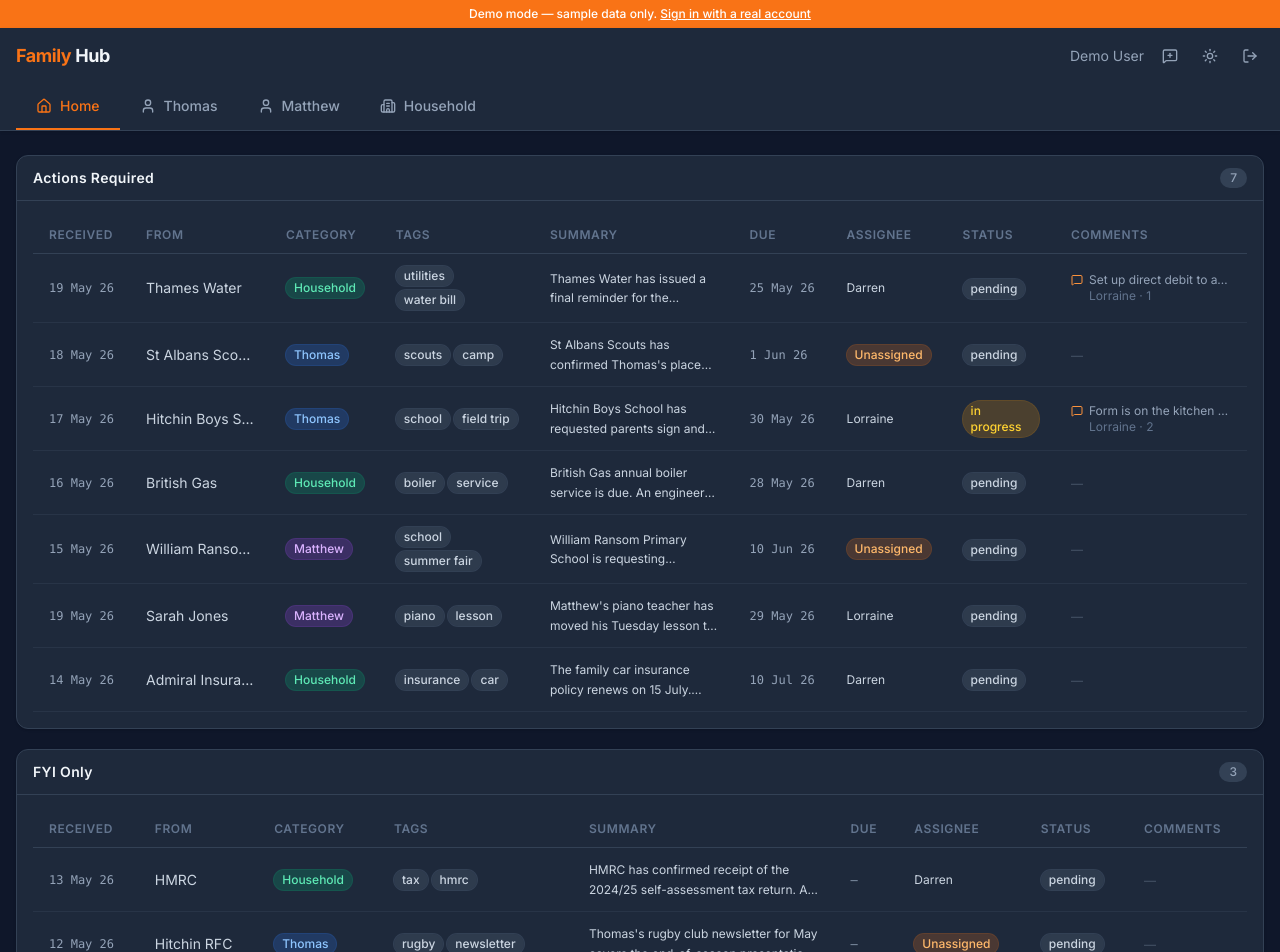
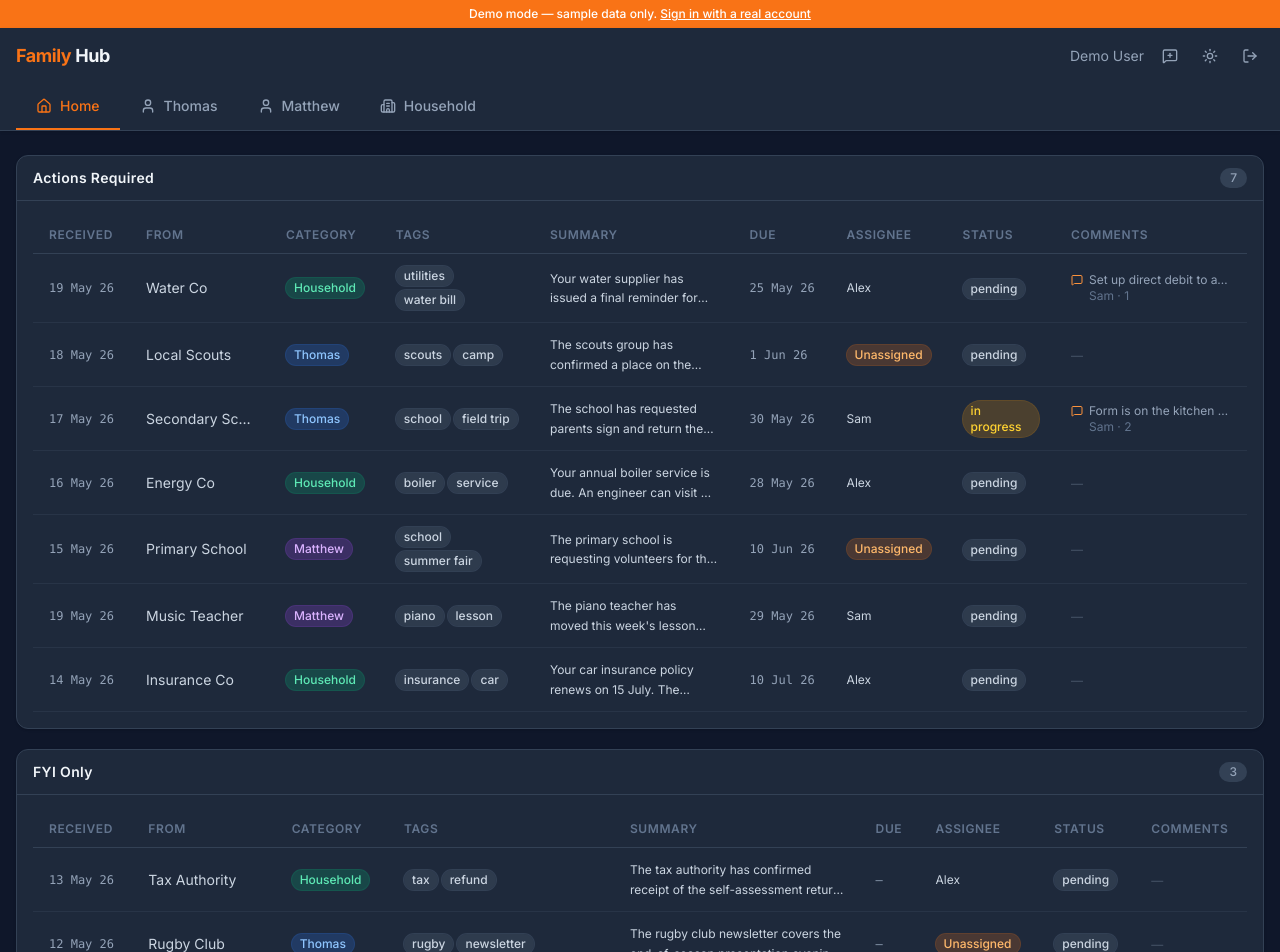
Before and after one commit to SaltenFisk/familyhub, a React (Vite) app in the folder client/: page /#/demo in a window 1280 px wide. Shown: the top 952 px of the page. Built offline with nearby package versions, Linux system fonts and the light colour scheme.

Commit message:
Remove identifiable info from demo data
Replace real school names, family names, banks, and account details
with generic placeholders (Water Co, Primary School, Insurance Co etc).
All email addresses use .example.com domains.

Co-Authored-By: Claude Sonnet 4.6 <noreply@anthropic.com>

```diff
--- a/client/src/demo/mockData.ts
+++ b/client/src/demo/mockData.ts
@@ -5,158 +5,158 @@ export const DEMO_USER = { id: 0, name: 'Demo User', email: 'demo@example.com',
 export const DEMO_TASKS: Task[] = [
   {
     id: 1, email_id: 1,
-    summary: 'Thames Water has issued a final reminder for the outstanding balance on your account. Payment is due immediately to avoid interruption of service.',
+    summary: 'Your water supplier has issued a final reminder for the outstanding balance on your account. Payment is due immediately to avoid interruption of service.',
     action: 'Pay the outstanding water bill of £142.50 online or by phone',
     due_date: '2026-05-25',
     is_fyi_only: false, status: 'pending',
-    assignee_name: 'Darren',
+    assignee_name: 'Alex',
     categories: 'Household', tags: 'utilities,water bill',
-    from_address: 'billing@thameswater.co.uk', from_name: 'Thames Water',
+    from_address: 'billing@waterco.example.com', from_name: 'Water Co',
     subject: 'Final Reminder – Account Balance Outstanding',
     received_at: '2026-05-19T08:14:00Z',
-    comment_count: 1, latest_comment: 'Set up direct debit to avoid this', latest_comment_by: 'Lorraine',
+    comment_count: 1, latest_comment: 'Set up direct debit to avoid this', latest_comment_by: 'Sam',
   },
   {
     id: 2, email_id: 2,
-    summary: 'St Albans Scouts has confirmed Thomas\'s place on the summer camp from 14–18 July. A deposit of £75 is required by 1 June to secure the booking.',
+    summary: 'The scouts group has confirmed a place on the summer camp from 14–18 July. A deposit is required by 1 June to secure the booking.',
     action: 'Pay £75 deposit for scouts summer camp by 1 June',
     due_date: '2026-06-01',
     is_fyi_only: false, status: 'pending',
     assignee_name: null,
     categories: 'Thomas', tags: 'scouts,camp,payment',
-    from_address: 'admin@stalbansscouts.org.uk', from_name: 'St Albans Scouts',
+    from_address: 'admin@scoutsgroup.example.com', from_name: 'Local Scouts',
     subject: 'Summer Camp 2026 – Deposit Required',
     received_at: '2026-05-18T10:32:00Z',
     comment_count: 0, latest_comment: null, latest_comment_by: null,
   },
   {
     id: 3, email_id: 3,
-    summary: 'Hitchin Boys School has requested parents sign and return the consent form for the Year 9 geography field trip to the Peak District on 12 June.',
-    action: 'Sign and return consent form for Thomas\'s geography field trip',
+    summary: 'The school has requested parents sign and return the consent form for the Year 9 geography field trip on 12 June.',
+    action: 'Sign and return consent form for the geography field trip',
     due_date: '2026-05-30',
     is_fyi_only: false, status: 'in_progress',
-    assignee_name: 'Lorraine',
+    assignee_name: 'Sam',
     categories: 'Thomas', tags: 'school,field trip,consent form',
-    from_address: 'office@hitchinboys.herts.sch.uk', from_name: 'Hitchin Boys School',
+    from_address: 'office@secondaryschool.example.com', from_name: 'Secondary School',
     subject: 'Year 9 Geography Field Trip – Consent Required',
     received_at: '2026-05-17T14:05:00Z',
-    comment_count: 2, latest_comment: 'Form is on the kitchen counter', latest_comment_by: 'Lorraine',
+    comment_count: 2, latest_comment: 'Form is on the kitchen counter', latest_comment_by: 'Sam',
   },
   {
     id: 4, email_id: 4,
-    summary: 'British Gas annual boiler service is due. An engineer can visit on 3 or 6 June between 9am and 1pm. Booking confirmation required.',
+    summary: 'Your annual boiler service is due. An engineer can visit on 3 or 6 June between 9am and 1pm. Booking confirmation required.',
     action: 'Book boiler service appointment for 3 or 6 June',
     due_date: '2026-05-28',
     is_fyi_only: false, status: 'pending',
-    assignee_name: 'Darren',
-    categories: 'Household', tags: 'boiler,service,british gas',
-    from_address: 'service@britishgas.co.uk', from_name: 'British Gas',
+    assignee_name: 'Alex',
+    categories: 'Household', tags: 'boiler,service,home',
+    from_address: 'service@energyco.example.com', from_name: 'Energy Co',
     subject: 'Your Annual Boiler Service is Due',
     received_at: '2026-05-16T09:20:00Z',
     comment_count: 0, latest_comment: null, latest_comment_by: null,
   },
   {
     id: 5, email_id: 5,
-    summary: 'William Ransom Primary School is requesting volunteers for the summer fair on 21 June. Parents are asked to sign up for a one-hour slot.',
+    summary: 'The primary school is requesting volunteers for the summer fair on 21 June. Parents are asked to sign up for a one-hour slot.',
     action: 'Sign up for a volunteer slot at the summer fair on 21 June',
     due_date: '2026-06-10',
     is_fyi_only: false, status: 'pending',
     assignee_name: null,
     categories: 'Matthew', tags: 'school,summer fair,volunteer',
-    from_address: 'office@williamransom.herts.sch.uk', from_name: 'William Ransom Primary School',
+    from_address: 'office@primaryschool.example.com', from_name: 'Primary School',
     subject: 'Summer Fair 2026 – Volunteer Sign-up',
     received_at: '2026-05-15T11:45:00Z',
     comment_count: 0, latest_comment: null, latest_comment_by: null,
   },
   {
     id: 6, email_id: 6,
-    summary: 'Matthew\'s piano teacher has moved his Tuesday lesson to Thursday 29 May at the same time (4:30pm) due to a scheduling conflict.',
-    action: 'Note the change: Matthew\'s piano lesson is Thursday 29 May at 4:30pm, not Tuesday',
+    summary: 'The piano teacher has moved this week\'s lesson from Tuesday to Thursday 29 May at the same time due to a scheduling conflict.',
+    action: 'Note the change: piano lesson is Thursday 29 May at 4:30pm, not Tuesday',
     due_date: '2026-05-29',
     is_fyi_only: false, status: 'pending',
-    assignee_name: 'Lorraine',
+    assignee_name: 'Sam',
     categories: 'Matthew', tags: 'piano,lesson,schedule change',
-    from_address: 'sarah.j.piano@gmail.com', from_name: 'Sarah Jones',
+    from_address: 'teacher@musiclessons.example.com', from_name: 'Music Teacher',
     subject: 'Piano Lesson Rescheduled – Thursday This Week',
     received_at: '2026-05-19T17:02:00Z',
     comment_count: 0, latest_comment: null, latest_comment_by: null,
   },
   {
     id: 7, email_id: 7,
-    summary: 'The family car insurance policy renews on 15 July. Admiral has quoted £924 for renewal, up from £811 last year.',
+    summary: 'Your car insurance policy renews on 15 July. The renewal quote has increased compared to last year.',
     action: 'Compare car insurance quotes before 15 July renewal',
     due_date: '2026-07-10',
     is_fyi_only: false, status: 'pending',
-    assignee_name: 'Darren',
+    assignee_name: 'Alex',
     categories: 'Household', tags: 'insurance,car,renewal',
-    from_address: 'renewals@admiral.com', from_name: 'Admiral Insurance',
+    from_address: 'renewals@insuranceco.example.com', from_name: 'Insurance Co',
     subject: 'Your Car Insurance Renews on 15 July – Review Your Quote',
     received_at: '2026-05-14T08:00:00Z',
     comment_count: 0, latest_comment: null, latest_comment_by: null,
   },
   {
     id: 8, email_id: 8,
-    summary: 'HMRC has confirmed receipt of the 2024/25 self-assessment tax return. A tax refund of £320 will be paid within 5 working days.',
+    summary: 'The tax authority has confirmed receipt of the self-assessment return. A tax refund will be paid within 5 working days.',
     action: null,
     due_date: null,
     is_fyi_only: true, status: 'pending',
-    assignee_name: 'Darren',
-    categories: 'Household', tags: 'tax,hmrc,refund',
-    from_address: 'noreply@hmrc.gov.uk', from_name: 'HMRC',
+    assignee_name: 'Alex',
+    categories: 'Household', tags: 'tax,refund',
+    from_address: 'noreply@taxauthority.example.com', from_name: 'Tax Authority',
     subject: 'Self Assessment – Tax Return Received',
     received_at: '2026-05-13T12:30:00Z',
     comment_count: 0, latest_comment: null, latest_comment_by: null,
   },
   {
     id: 9, email_id: 9,
-    summary: 'Thomas\'s rugby club newsletter for May covers the end-of-season presentation evening on 28 May and upcoming summer training schedule.',
+    summary: 'The rugby club newsletter covers the end-of-season presentation evening on 28 May and the upcoming summer training schedule.',
     action: null,
     due_date: null,
     is_fyi_only: true, status: 'pending',
     assignee_name: null,
     categories: 'Thomas', tags: 'rugby,newsletter,presentation',
-    from_address: 'news@hitchinrugby.co.uk', from_name: 'Hitchin RFC',
+    from_address: 'news@rugbyclub.example.com', from_name: 'Rugby Club',
     subject: 'May Newsletter – Presentation Evening & Summer Training',
     received_at: '2026-05-12T09:00:00Z',
     comment_count: 0, latest_comment: null, latest_comment_by: null,
   },
   {
     id: 10, email_id: 10,
-    summary: 'Spotify has raised the family plan price from £17.99 to £19.99 per month, effective from the next billing date on 1 June.',
+    summary: 'Your music streaming service has raised the family plan price by £2 per month, effective from the next billing date on 1 June.',
     action: null,
     due_date: null,
     is_fyi_only: true, status: 'pending',
     assignee_name: null,
-    categories: 'Household', tags: 'spotify,subscription,price increase',
-    from_address: 'no-reply@spotify.com', from_name: 'Spotify',
-    subject: 'Important Update to Your Spotify Family Plan',
+    categories: 'Household', tags: 'subscription,price increase',
+    from_address: 'no-reply@streamingservice.example.com', from_name: 'Streaming Service',
+    subject: 'Important Update to Your Family Plan',
     received_at: '2026-05-11T14:20:00Z',
     comment_count: 0, latest_comment: null, latest_comment_by: null,
   },
 ]
 
 export const DEMO_EMAILS = [
-  { id: 1, received_at: '2026-05-19T08:14:00Z', from_address: 'billing@thameswater.co.uk', from_name: 'Thames Water', subject: 'Final Reminder – Account Balance Outstanding', processed: true },
-  { id: 2, received_at: '2026-05-18T10:32:00Z', from_address: 'admin@stalbansscouts.org.uk', from_name: 'St Albans Scouts', subject: 'Summer Camp 2026 – Deposit Required', processed: true },
-  { id: 3, received_at: '2026-05-17T14:05:00Z', from_address: 'office@hitchinboys.herts.sch.uk', from_name: 'Hitchin Boys School', subject: 'Year 9 Geography Field Trip – Consent Required', processed: true },
-  { id: 4, received_at: '2026-05-16T09:20:00Z', from_address: 'service@britishgas.co.uk', from_name: 'British Gas', subject: 'Your Annual Boiler Service is Due', processed: true },
-  { id: 5, received_at: '2026-05-15T11:45:00Z', from_address: 'office@williamransom.herts.sch.uk', from_name: 'William Ransom Primary School', subject: 'Summer Fair 2026 – Volunteer Sign-up', processed: true },
-  { id: 6, received_at: '2026-05-19T17:02:00Z', from_address: 'sarah.j.piano@gmail.com', from_name: 'Sarah Jones', subject: 'Piano Lesson Rescheduled – Thursday This Week', processed: true },
-  { id: 7, received_at: '2026-05-14T08:00:00Z', from_address: 'renewals@admiral.com', from_name: 'Admiral Insurance', subject: 'Your Car Insurance Renews on 15 July – Review Your Quote', processed: true },
-  { id: 8, received_at: '2026-05-13T12:30:00Z', from_address: 'noreply@hmrc.gov.uk', from_name: 'HMRC', subject: 'Self Assessment – Tax Return Received', processed: true },
-  { id: 9, received_at: '2026-05-12T09:00:00Z', from_address: 'news@hitchinrugby.co.uk', from_name: 'Hitchin RFC', subject: 'May Newsletter – Presentation Evening & Summer Training', processed: true },
-  { id: 10, received_at: '2026-05-11T14:20:00Z', from_address: 'no-reply@spotify.com', from_name: 'Spotify', subject: 'Important Update to Your Spotify Family Plan', processed: true },
+  { id: 1, received_at: '2026-05-19T08:14:00Z', from_address: 'billing@waterco.example.com', from_name: 'Water Co', subject: 'Final Reminder – Account Balance Outstanding', processed: true },
+  { id: 2, received_at: '2026-05-18T10:32:00Z', from_address: 'admin@scoutsgroup.example.com', from_name: 'Local Scouts', subject: 'Summer Camp 2026 – Deposit Required', processed: true },
+  { id: 3, received_at: '2026-05-17T14:05:00Z', from_address: 'office@secondaryschool.example.com', from_name: 'Secondary School', subject: 'Year 9 Geography Field Trip – Consent Required', processed: true },
+  { id: 4, received_at: '2026-05-16T09:20:00Z', from_address: 'service@energyco.example.com', from_name: 'Energy Co', subject: 'Your Annual Boiler Service is Due', processed: true },
+  { id: 5, received_at: '2026-05-15T11:45:00Z', from_address: 'office@primaryschool.example.com', from_name: 'Primary School', subject: 'Summer Fair 2026 – Volunteer Sign-up', processed: true },
+  { id: 6, received_at: '2026-05-19T17:02:00Z', from_address: 'teacher@musiclessons.example.com', from_name: 'Music Teacher', subject: 'Piano Lesson Rescheduled – Thursday This Week', processed: true },
+  { id: 7, received_at: '2026-05-14T08:00:00Z', from_address: 'renewals@insuranceco.example.com', from_name: 'Insurance Co', subject: 'Your Car Insurance Renews on 15 July – Review Your Quote', processed: true },
+  { id: 8, received_at: '2026-05-13T12:30:00Z', from_address: 'noreply@taxauthority.example.com', from_name: 'Tax Authority', subject: 'Self Assessment – Tax Return Received', processed: true },
+  { id: 9, received_at: '2026-05-12T09:00:00Z', from_address: 'news@rugbyclub.example.com', from_name: 'Rugby Club', subject: 'May Newsletter – Presentation Evening & Summer Training', processed: true },
+  { id: 10, received_at: '2026-05-11T14:20:00Z', from_address: 'no-reply@streamingservice.example.com', from_name: 'Streaming Service', subject: 'Important Update to Your Family Plan', processed: true },
 ]
 
 export const DEMO_EMAIL_BODIES: Record<number, { body_text: string }> = {
-  1: { body_text: `Dear Customer,\n\nThis is a final reminder that your account has an outstanding balance of £142.50.\n\nPayment is now overdue and must be received within 5 days to avoid interruption to your water supply.\n\nYou can pay:\n• Online at thameswater.co.uk/pay\n• By phone on 0800 980 8800\n• By Direct Debit to avoid future reminders\n\nIf you have already paid, please disregard this notice.\n\nThames Water Customer Services` },
-  2: { body_text: `Dear Parents,\n\nWe are delighted to confirm Thomas's place on the St Albans Scouts Summer Camp 2026, taking place 14–18 July at Gilwell Park, Essex.\n\nTo secure his place, a non-refundable deposit of £75 is required by 1 June 2026.\n\nThe total camp cost is £195, with the remaining £120 due by 30 June.\n\nPlease pay via BACS:\nAccount: St Albans Scouts\nSort code: 30-96-26\nAccount number: 12345678\nReference: THOMAS-CAMP26\n\nKit list and further details to follow.\n\nYours in Scouting,\nGroup Scout Leader` },
-  3: { body_text: `Dear Parent/Guardian,\n\nYear 9 Geography Field Trip – Peak District, 12 June 2026\n\nPlease complete and return the attached consent form by Friday 30 May.\n\nCost: £45 (includes coach travel and entrance fees)\nDeparture: 7:30am from the main school gate\nReturn: approximately 6:30pm\n\nStudents should bring a packed lunch, waterproof clothing and suitable footwear.\n\nPayment can be made via ParentPay.\n\nMany thanks,\nMrs Clarke\nHead of Geography` },
-  4: { body_text: `Dear Mr Johnston,\n\nYour annual boiler service is now due.\n\nOur engineer can attend on:\n• Tuesday 3 June, 9am–1pm\n• Friday 6 June, 9am–1pm\n\nPlease call 0333 202 9802 or reply to this email to confirm your preferred date.\n\nAs a HomeCare customer, this service is included in your plan at no extra cost.\n\nKind regards,\nBritish Gas Home Services` },
-  5: { body_text: `Dear Families,\n\nWilliam Ransom Summer Fair – Saturday 21 June, 12–4pm\n\nWe need parent volunteers to help make this year's fair a success! We're looking for helpers for one-hour slots throughout the day.\n\nRoles include:\n• Tombola\n• BBQ assistance\n• Face painting support\n• Car park marshalling\n\nPlease sign up at: williamransom.co.uk/summerfair\n\nAll volunteers receive complimentary entry and a free drink!\n\nWith thanks,\nThe PTA` },
-  6: { body_text: `Hi,\n\nJust a quick note to let you know I need to move Matthew's lesson this week.\n\nDue to a prior commitment I'm unable to do Tuesday 27 May as usual. Could we switch to Thursday 29 May at the same time, 4:30pm?\n\nPlease let me know if that works and I'll confirm.\n\nMany thanks,\nSarah` },
-  7: { body_text: `Dear Mr Johnston,\n\nYour car insurance policy (ADM-2847361) is due for renewal on 15 July 2026.\n\nYour renewal quote: £924.00\nLast year's premium: £811.00\n\nWe recommend comparing quotes at comparison sites before your renewal date. If you'd like to accept this quote, no action is needed – your policy will renew automatically.\n\nTo make changes or cancel, please contact us by 14 July.\n\nAdmiral Insurance` },
-  8: { body_text: `Dear Mr Johnston,\n\nThank you for submitting your 2024 to 2025 Self Assessment tax return.\n\nWe have calculated that you are due a repayment of £320.00. This will be paid to your nominated bank account within 5 working days.\n\nYour Unique Taxpayer Reference: 1234 56789\n\nIf you have any questions, please contact HMRC Self Assessment on 0300 200 3310.\n\nHM Revenue & Customs` },
-  9: { body_text: `Hitchin RFC – May Newsletter\n\nEnd of Season Presentation Evening\nJoin us on Wednesday 28 May at 7pm in the clubhouse to celebrate another great season. Trophies, player awards, and end-of-season speeches.\n\nSummer Training\nSummer training runs every Tuesday from 3 June, 6:30–8pm at Taylors Hill. All age groups welcome.\n\nKit Collection\nEnd-of-season kit collection will take place at the presentation evening. Please ensure all club kit is returned clean.\n\nSee you on the pitch!\nHitchin RFC Junior Section` },
-  10: { body_text: `Hi Darren,\n\nWe're writing to let you know about an upcoming change to your Spotify Premium Family plan.\n\nFrom 1 June 2026, the price of Spotify Premium Family will increase from £17.99 to £19.99 per month.\n\nThis change will be reflected in your next billing statement.\n\nYou can continue to enjoy music for up to 6 family members living at the same address.\n\nIf you have any questions, visit spotify.com/account.\n\nThe Spotify Team` },
+  1: { body_text: `Dear Customer,\n\nThis is a final reminder that your account has an outstanding balance of £142.50.\n\nPayment is now overdue and must be received within 5 days to avoid interruption to your water supply.\n\nYou can pay:\n• Online at waterco.example.com/pay\n• By phone on 0800 000 0000\n• By setting up a Direct Debit to avoid future reminders\n\nIf you have already paid, please disregard this notice.\n\nWater Co Customer Services` },
+  2: { body_text: `Dear Parents,\n\nWe are delighted to confirm a place on the Local Scouts Summer Camp 2026, taking place 14–18 July.\n\nTo secure the place, a non-refundable deposit of £75 is required by 1 June 2026.\n\nThe total camp cost is £195, with the remaining £120 due by 30 June.\n\nPlease pay via bank transfer to the account details we hold on file for your group, using the reference provided at registration.\n\nKit list and further details to follow.\n\nYours in Scouting,\nGroup Scout Leader` },
+  3: { body_text: `Dear Parent/Guardian,\n\nYear 9 Geography Field Trip – 12 June 2026\n\nPlease complete and return the attached consent form by Friday 30 May.\n\nCost: £45 (includes transport and entrance fees)\nDeparture: 7:30am from the main school gate\nReturn: approximately 6:30pm\n\nStudents should bring a packed lunch, waterproof clothing and suitable footwear.\n\nPayment can be made via the school's online payment system.\n\nMany thanks,\nHead of Geography` },
+  4: { body_text: `Dear Customer,\n\nYour annual boiler service is now due.\n\nOur engineer can attend on:\n• Tuesday 3 June, 9am–1pm\n• Friday 6 June, 9am–1pm\n\nPlease call 0333 000 0000 or reply to this email to confirm your preferred date.\n\nAs a plan customer, this service is included at no extra cost.\n\nKind regards,\nEnergy Co Home Services` },
+  5: { body_text: `Dear Families,\n\nSummer Fair – Saturday 21 June, 12–4pm\n\nWe need parent volunteers to help make this year's fair a success! We're looking for helpers for one-hour slots throughout the day.\n\nRoles include:\n• Tombola\n• BBQ assistance\n• Face painting support\n• Car park marshalling\n\nPlease sign up via the school website.\n\nAll volunteers receive complimentary entry and a free drink!\n\nWith thanks,\nThe PTA` },
+  6: { body_text: `Hi,\n\nJust a quick note to let you know I need to move this week's lesson.\n\nDue to a prior commitment I'm unable to do Tuesday 27 May as usual. Could we switch to Thursday 29 May at the same time, 4:30pm?\n\nPlease let me know if that works and I'll confirm.\n\nMany thanks,\nMusic Teacher` },
+  7: { body_text: `Dear Customer,\n\nYour car insurance policy is due for renewal on 15 July 2026.\n\nYour renewal quote is higher than last year's premium. We recommend comparing quotes before your renewal date.\n\nIf you'd like to accept this quote, no action is needed – your policy will renew automatically.\n\nTo make changes or cancel, please contact us by 14 July.\n\nInsurance Co` },
+  8: { body_text: `Dear Customer,\n\nThank you for submitting your Self Assessment tax return.\n\nWe have calculated that you are due a repayment. This will be paid to your nominated bank account within 5 working days.\n\nIf you have any questions, please contact the Self Assessment helpline.\n\nHM Tax Authority` },
+  9: { body_text: `Rugby Club – May Newsletter\n\nEnd of Season Presentation Evening\nJoin us on Wednesday 28 May at 7pm in the clubhouse to celebrate another great season. Trophies, player awards, and end-of-season speeches.\n\nSummer Training\nSummer training runs every Tuesday from 3 June, 6:30–8pm. All age groups welcome.\n\nKit Collection\nEnd-of-season kit collection will take place at the presentation evening. Please ensure all club kit is returned clean.\n\nSee you on the pitch!\nRugby Club Junior Section` },
+  10: { body_text: `Hi,\n\nWe're writing to let you know about an upcoming change to your Family streaming plan.\n\nFrom 1 June 2026, the monthly price will increase by £2.00 per month.\n\nThis change will be reflected in your next billing statement.\n\nYou can continue to enjoy content for up to 6 family members living at the same address.\n\nIf you have any questions, visit our help centre.\n\nThe Streaming Service Team` },
 }
```
Also changed, not shown: 2 other files (tests, documents, lock files or other folders).
